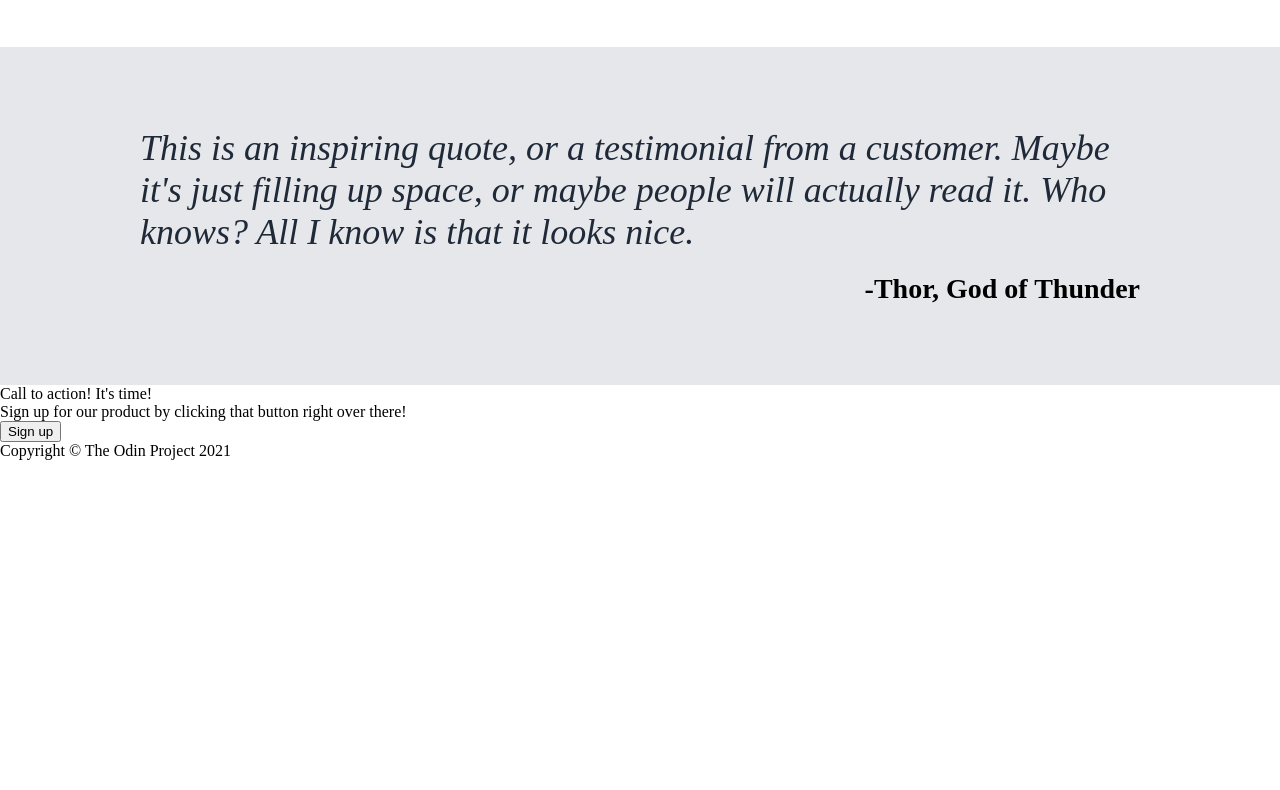
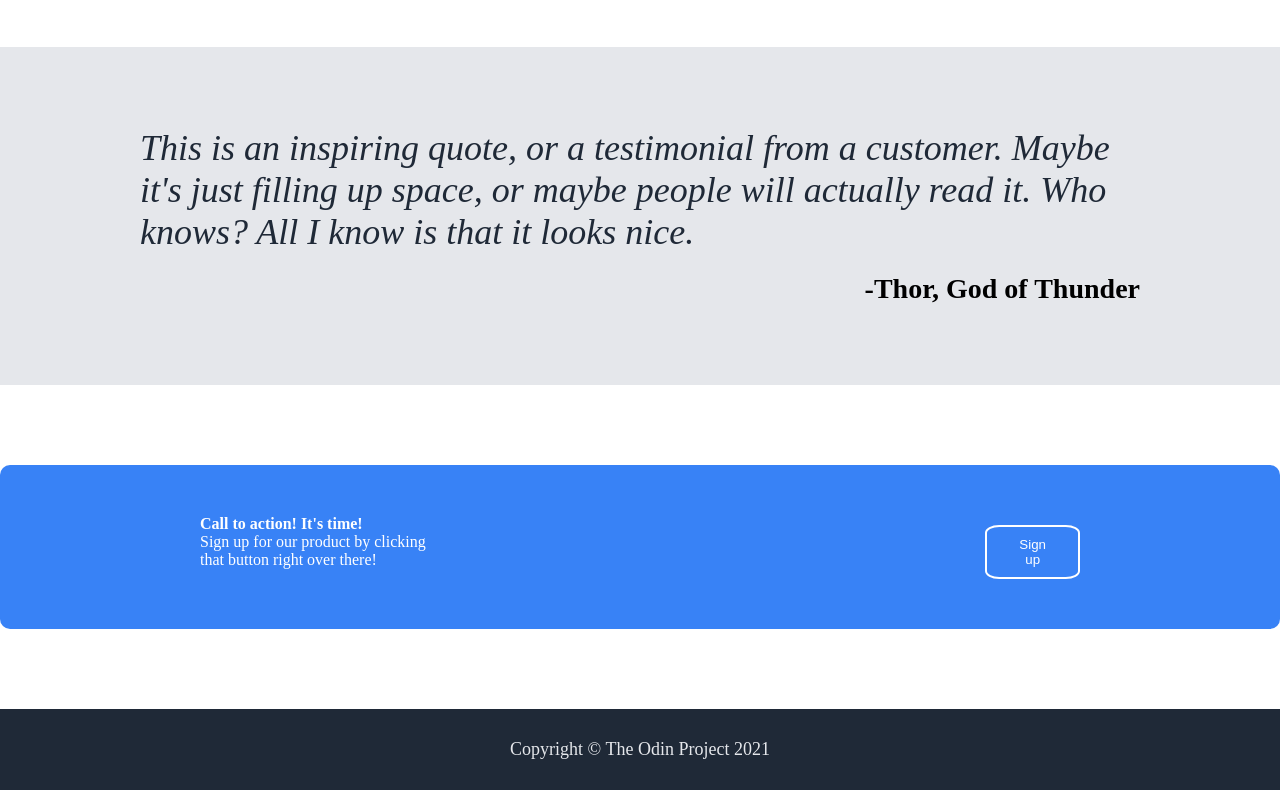
Before and after one commit to TharwatA/Landing-Page, a plain HTML site: page index.html in a window 1280 px wide. Shown: the part 851-1641 px from the top of the page. Before the commit the page ends 1311 px from the top, so only its background shows below. Drawn offline with Linux system fonts and the light colour scheme.

Commit message:
Finished project - added last 2 sections

```diff
--- a/index.html
+++ b/index.html
@@ -72,7 +72,7 @@
     <div class="sign-up-container-1">
         <div class="sign-up-container-2">
             <div class="sign-up-text">
-                <p>Call to action! It's time!</p>
+                <p><strong>Call to action! It's time!</strong></p>
                 <p>Sign up for our product by clicking that button right over there!</p>
             </div>
 
@@ -80,7 +80,7 @@
         </div>
     </div>
 
-    <div class="footer-container">
+    <div class="footer-container secondary-text-links">
         <footer>Copyright © The Odin Project 2021</footer>
     </div>
 </body>
--- a/style.css
+++ b/style.css
@@ -142,3 +142,47 @@
 
 
 /*********************CALL-TO-ACTION SECTION*********************/
+
+
+.sign-up-container-1 {
+    justify-content: center;
+    /* width: 1000px; */
+    padding-top: 80px;
+    padding-bottom: 80px;
+    display: flex;
+}
+
+.sign-up-container-2 {
+    display: flex;
+    justify-content: center;
+    background-color: #3882F6;
+    padding: 50px 200px;
+    gap: 550px;
+    border-radius: 10px;
+}
+
+.sign-up-text {
+    color: white;
+}
+
+.button-down {
+    background-color: #3882F6;
+    color: white;
+    padding: 10px 32px;
+    margin-top: 10px;
+    border: 2px solid white;
+    border-radius: 15%;
+    cursor: pointer;
+}
+
+
+
+/*********************FOOTER SECTION*********************/
+
+
+.footer-container {
+    background-color: #1f2937;
+    padding-top: 30px;
+    padding-bottom: 30px;
+    text-align: center;
+}
```
